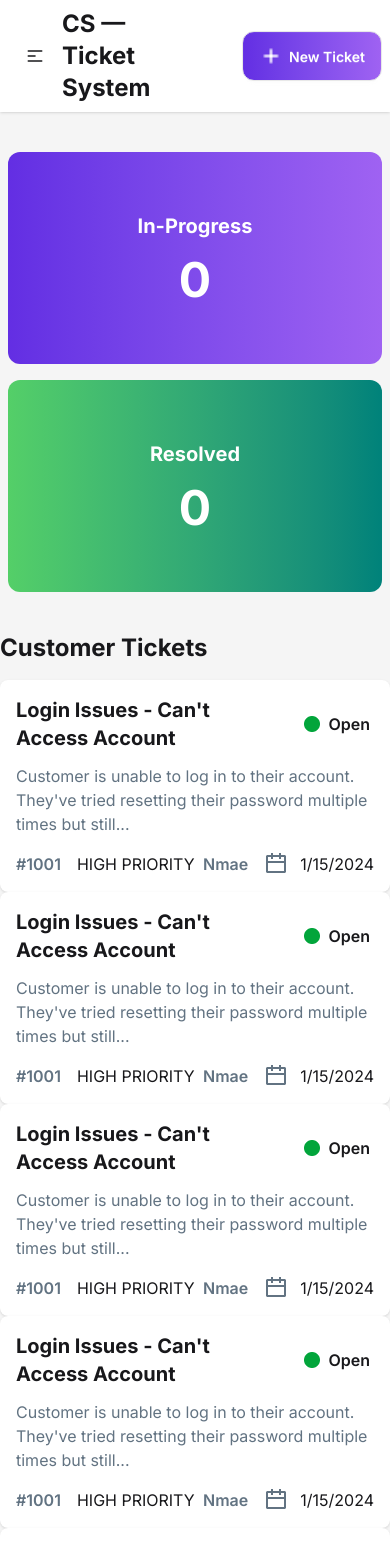
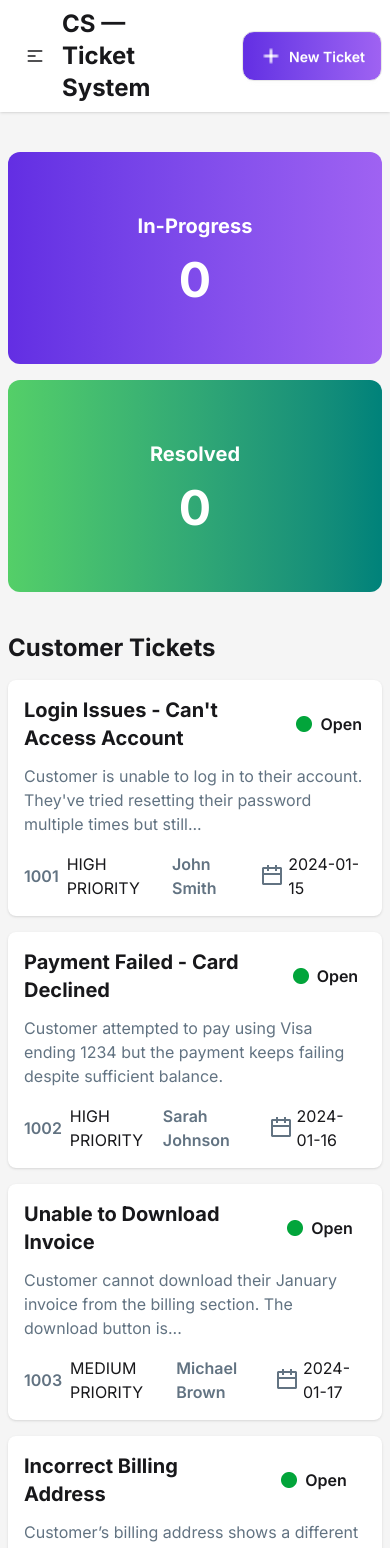
Before and after one commit to jahiddeveloper/Assignment-7, a React (Vite) app: page / in a window 390 px wide. Shown: the top 1548 px of the page. Built offline with nearby package versions, Linux system fonts and the light colour scheme.

Commit message:
Dayanamic card design compleat

```diff
--- a/src/Component/TicketCard/TicketCard.jsx
+++ b/src/Component/TicketCard/TicketCard.jsx
@@ -2,33 +2,28 @@ import React from "react";
 import ellips from "../../assets/Ellipse.png";
 import calender from "../../assets/calender.png";
 
-const TicketCard = ({ticket}) => {
+const TicketCard = ({ ticket }) => {
   return (
     <div>
-      <div className="bg-white shadow-sm rounded-lg p-4 cursor-pointer hover:shadow-2xl hover:transition duration-350">
+      <div className="bg-white shadow-sm rounded-lg p-4 cursor-pointer hover:shadow-2xl hover:transition duration-350 hover:scale-101">
         <div className="flex justify-between items-center">
-          <h2 className="font-bold text-xl">
-            Login Issues - Can't Access Account
-          </h2>
+          <h2 className="font-bold text-xl">{ticket.title}</h2>
           <p className="flex items-center gap-2 px-5 py-2 font-semibold">
             <img className="w-4 h-4 rounded-5xl" src={ellips} alt="" />
-            Open
+            {ticket.status}
           </p>
         </div>
-        <p className="mt-3 text-[#627382]">
-          Customer is unable to log in to their account. They've tried resetting
-          their password multiple times but still...
-        </p>
+        <p className="mt-3 text-[#627382] md:w-125">{ticket.description}</p>
         <div className="flex justify-between items-center mt-4">
-          <div className="flex items-center gap-4">
-            <p className="text-[#627382] font-semibold">#1001</p>
-            <p>HIGH PRIORITY</p>
+          <div className="flex items-center gap-2 md:gap-4">
+            <p className="text-[#627382] font-semibold">{ticket.id}</p>
+            <p>{ticket.priority}</p>
           </div>
-          <div className="flex items-center gap-4">
-            <p className="text-[#627382] font-semibold">Nmae</p>
-            <div className="flex items-center gap-3">
+          <div className="flex items-center gap-2 md:gap-4">
+            <p className="text-[#627382] font-semibold">{ticket.customer}</p>
+            <div className="flex items-center gap-1 md:gap-3">
               <img src={calender} alt="" />
-              <p>1/15/2024</p>
+              <p>{ticket.date}</p>
             </div>
           </div>
         </div>
--- a/src/Component/TicketsCard/TicketsCard.jsx
+++ b/src/Component/TicketsCard/TicketsCard.jsx
@@ -1,21 +1,20 @@
 import React, { use } from "react";
 import TicketCard from "../TicketCard/TicketCard";
 
-
-const TicketsCard = ({fetchTicket}) => {
-    let ticket = use(fetchTicket)
+const TicketsCard = ({ fetchTicket }) => {
+  let ticket = use(fetchTicket);
   return (
     <div className="md:w-11/12 mx-auto mt-10 md:mt-20 grid grid-cols-1 md:grid-cols-12 gap-4">
-      <div className="col-span-8">
-        <h2 className="font-bold text-2xl">Customer Tickets</h2>
-        <div className="mt-4">
-          {
-            ticket.map(ticket => <TicketCard key={ticket.id} ticket = {ticket}></TicketCard>)
-          }
+      <div className="col-span-9">
+        <h2 className="font-bold text-2xl mx-2 md:mx-auto">Customer Tickets</h2>
+        <div className="mt-4 grid grid-cols-1 md:grid-cols-2 gap-4 mx-2 md:mx-auto">
+          {ticket.map((ticket) => (
+            <TicketCard key={ticket.id} ticket={ticket}></TicketCard>
+          ))}
         </div>
       </div>
 
-      <div className="col-span-4 bg-green-200">j</div>
+      <div className="col-span-3 bg-green-200">j</div>
     </div>
   );
 };
```
